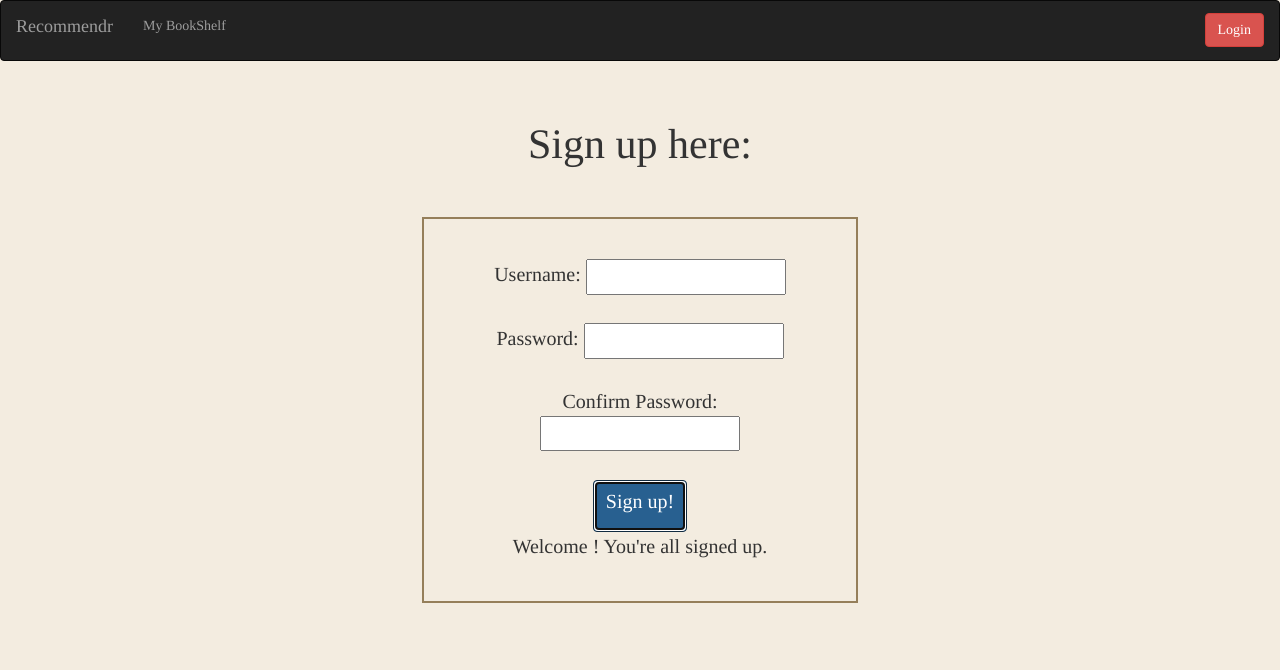
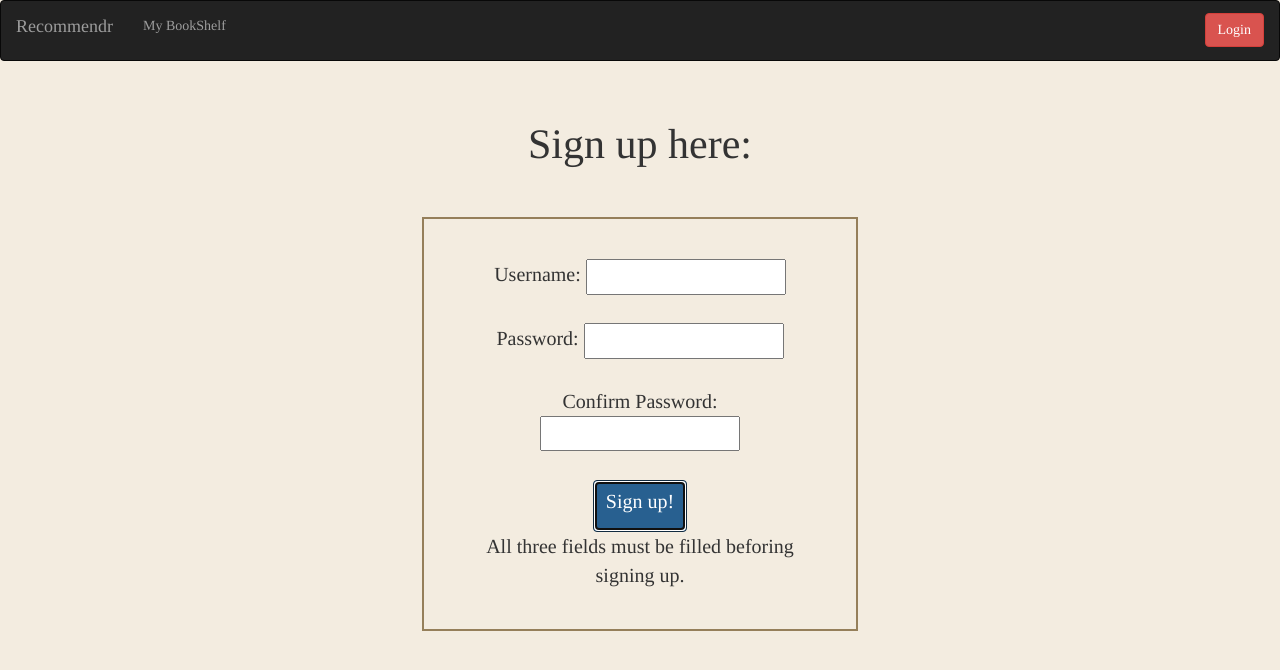
Before and after one commit to kiranmisner/BookRecommender, a website: page htmlfiles/signup.html in a window 1280 px wide. Both pictures are taken after a click on the button "Sign up!". Drawn offline with nearby package versions, Linux system fonts and the light colour scheme; no server answers.

Commit message:
better auth for sign ups

```diff
--- a/htmlfiles/signup.html
+++ b/htmlfiles/signup.html
@@ -131,6 +131,10 @@
 			var uname = document.getElementById("username").value;
 			var pword = document.getElementById("password").value;
 			var confirm = document.getElementById("confirm").value;
+			if (uname == "" || pword == "" || confirm == "") {
+				document.getElementById("message").innerHTML = "All three fields must be filled beforing signing up."
+				return;
+			}
 			if (pword != confirm) {
 				document.getElementById("message").innerHTML = "Make sure your password match before signing up."
 				return;
```
